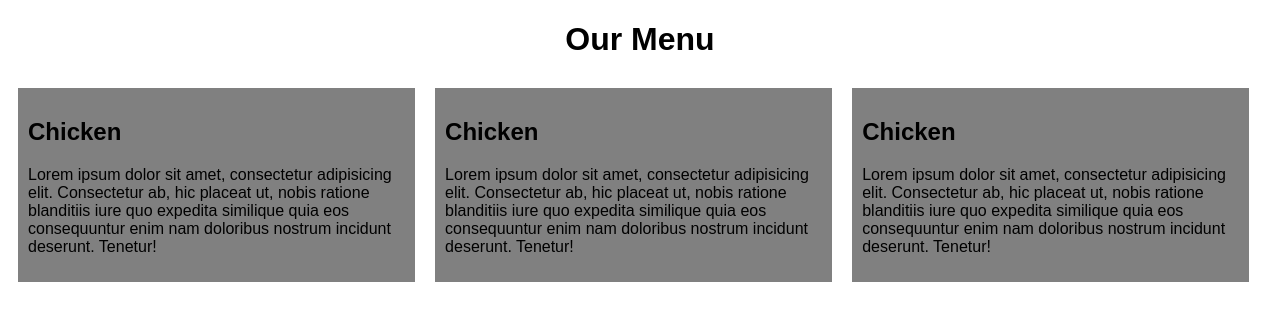
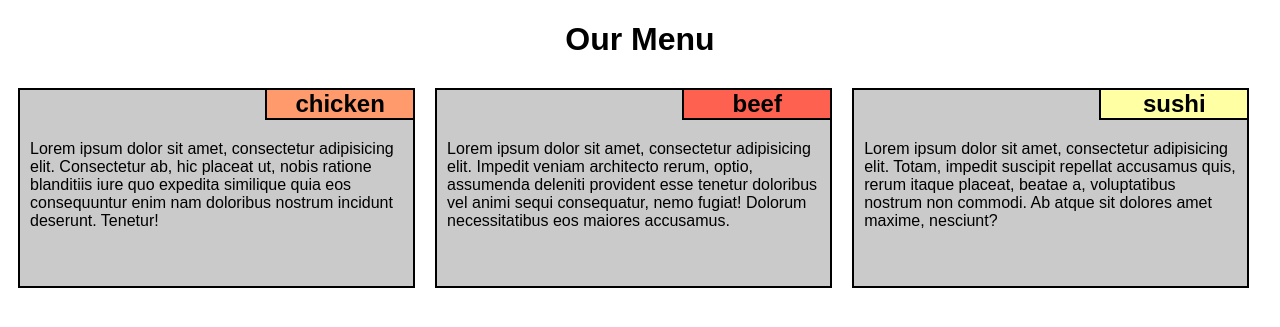
Before and after one commit to nedilio/coursera-test, a PHP site: page /assignment-module2/index.html in a window 1280 px wide. Shown: the top 327 px of the page. Run offline with PHP 8.4, Linux system fonts and the light colour scheme.

Commit message:
visual styles

```diff
--- a/assignment-module2/css/style.css
+++ b/assignment-module2/css/style.css
@@ -7,16 +7,41 @@ h1 {
 	text-align: center;
 	margin-bottom: 20px;
 }
+h2 {
+	float: right;
+	width: 150px;
+	text-align: center;
+	border: 2px solid black;
+	margin-right: -12px;
+    margin-top: -12px;
+}
 
+.chicken {
+	background-color:#FF9A6C ;
+}
+
+.beef {
+	background-color:#FF6150 ;
+}
+
+.sushi {
+	background-color:#FFFFA4 ;
+}
+
+p {
+	clear: both;
+}
 .row {
     width: 100%;
     margin: 0;
 }
 
 .container {
-	background-color: gray;
+	background-color: #CACACA;
 	margin:10px;
 	padding: 10px;
+	border: 2px solid black;
+	height: 200px;
 }
 
 @media (min-width: 992px) {
@@ -61,10 +86,7 @@ h1 {
     }
 }
 
-}
-
 @media (min-width: 768px) and (max-width: 991px) {
-
 	.col-md-1, .col-md-2, .col-md-3, .col-md-4, .col-md-5, .col-md-6, .col-md-7, .col-md-8, .col-md-9, .col-md-10, .col-md-11, .col-md-12{
         float: left;
     }
@@ -105,8 +127,3 @@ h1 {
         width: 100%;
     }
 }
-
-@media (max-width: 767px) {
-
-
-}
--- a/assignment-module2/index.html
+++ b/assignment-module2/index.html
@@ -11,22 +11,22 @@
 	<section class="row">
 		<article class="col-lg-4 col-md-6">
 			<div class="container">
-				<h2>Chicken</h2>
+				<h2 class="chicken">chicken</h2>
 				<p>Lorem ipsum dolor sit amet, consectetur adipisicing elit. Consectetur ab, hic placeat ut, nobis ratione blanditiis iure quo expedita similique quia eos consequuntur enim nam doloribus nostrum incidunt deserunt. Tenetur!</p>
 			</div>
 		</article>
 
 		<article class="col-lg-4 col-md-6">
 			<div class="container">
-				<h2>Chicken</h2>
-				<p>Lorem ipsum dolor sit amet, consectetur adipisicing elit. Consectetur ab, hic placeat ut, nobis ratione blanditiis iure quo expedita similique quia eos consequuntur enim nam doloribus nostrum incidunt deserunt. Tenetur!</p>
+				<h2 class="beef">beef</h2>
+				<p>Lorem ipsum dolor sit amet, consectetur adipisicing elit. Impedit veniam architecto rerum, optio, assumenda deleniti provident esse tenetur doloribus vel animi sequi consequatur, nemo fugiat! Dolorum necessitatibus eos maiores accusamus.</p>
 			</div>
 		</article>
 
-		<article class="col-lg-4 col-md-6">
+		<article class="col-lg-4 col-md-12">
 			<div class="container">
-				<h2>Chicken</h2>
-				<p>Lorem ipsum dolor sit amet, consectetur adipisicing elit. Consectetur ab, hic placeat ut, nobis ratione blanditiis iure quo expedita similique quia eos consequuntur enim nam doloribus nostrum incidunt deserunt. Tenetur!</p>
+				<h2 class="sushi">sushi</h2>
+				<p>Lorem ipsum dolor sit amet, consectetur adipisicing elit. Totam, impedit suscipit repellat accusamus quis, rerum itaque placeat, beatae a, voluptatibus nostrum non commodi. Ab atque sit dolores amet maxime, nesciunt?</p>
 			</div>
 		</article>
 	</section>
```
